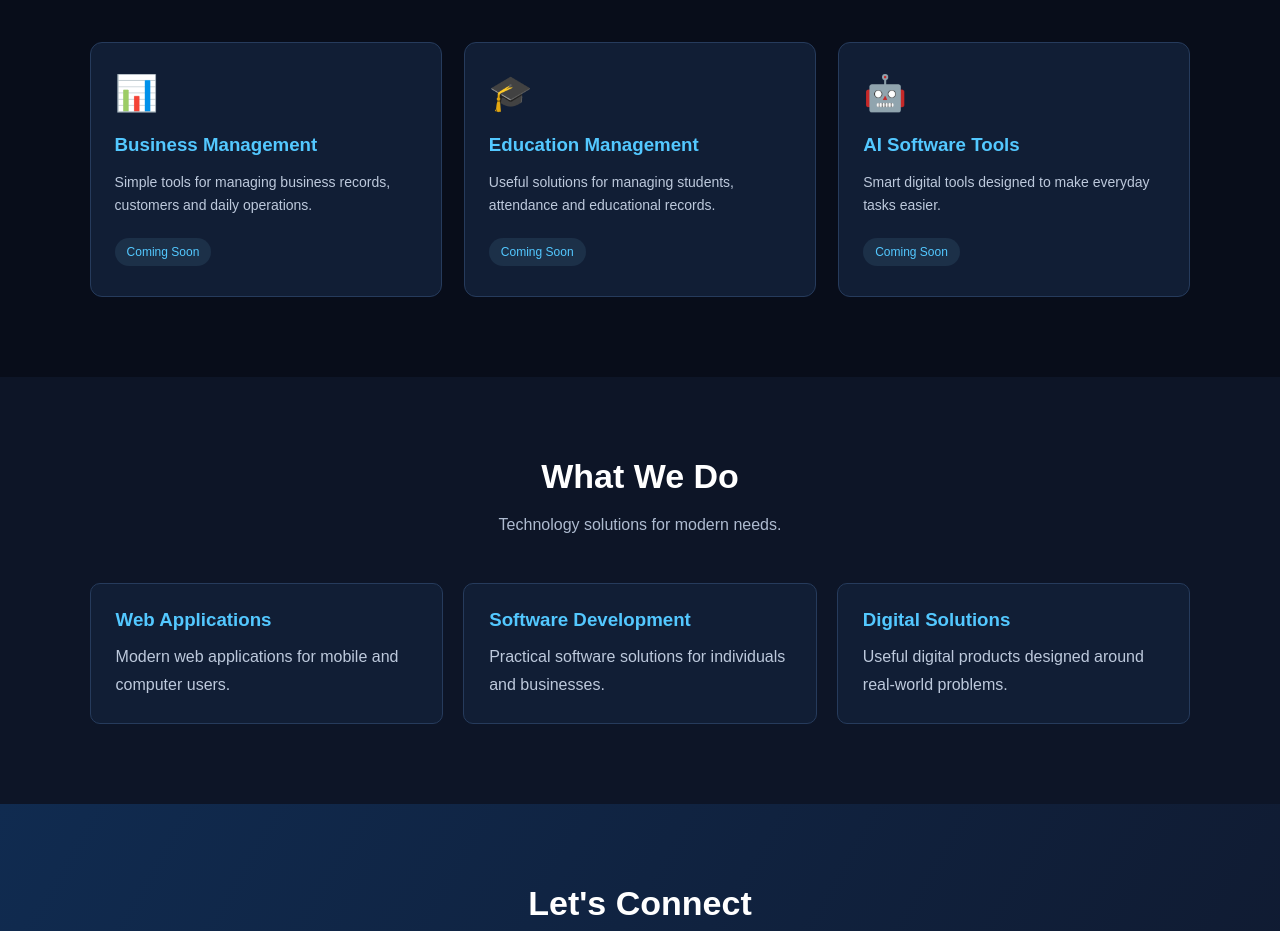
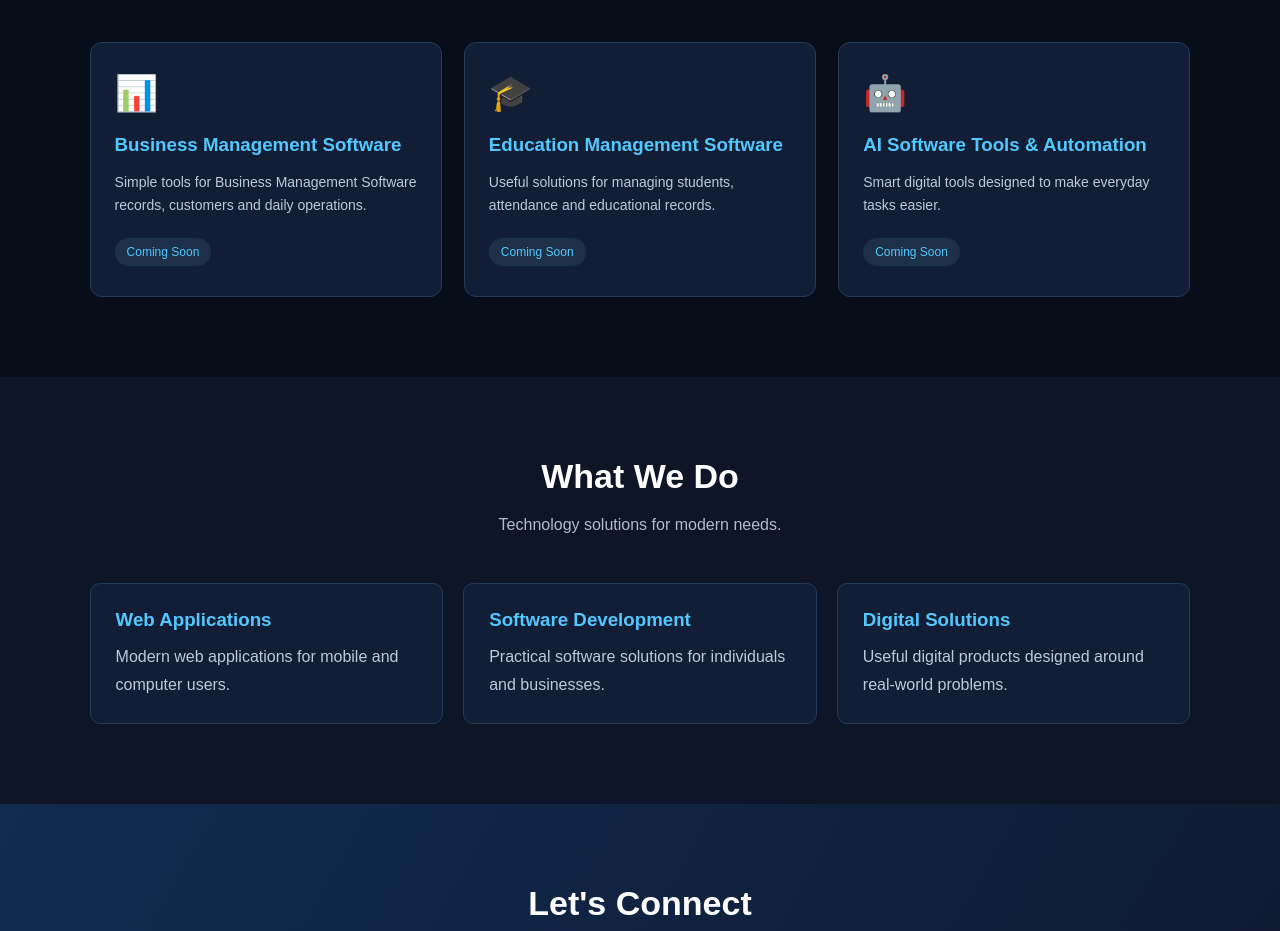
Before and after one commit to Sahil3989/tavoryxen-technologies, a plain HTML site: page index.html in a window 1280 px wide. Shown: the part 1180-2111 px from the top of the page. Drawn offline with Linux system fonts and the light colour scheme.

Commit message:
Enhance product titles for clarity
Updated product titles to be more descriptive.

```diff
--- a/index.html
+++ b/index.html
@@ -341,9 +341,9 @@ footer {
 
         <div class="card">
             <div class="card-icon">📊</div>
-            <h3>Business Management</h3>
+            <h3>Business Management Software</h3>
             <p>
-                Simple tools for managing business records,
+                Simple tools for Business Management Software records,
                 customers and daily operations.
             </p>
             <span class="status">Coming Soon</span>
@@ -351,7 +351,7 @@ footer {
 
         <div class="card">
             <div class="card-icon">🎓</div>
-            <h3>Education Management</h3>
+            <h3>Education Management Software</h3>
             <p>
                 Useful solutions for managing students,
                 attendance and educational records.
@@ -361,7 +361,7 @@ footer {
 
         <div class="card">
             <div class="card-icon">🤖</div>
-            <h3>AI Software Tools</h3>
+            <h3>AI Software Tools & Automation</h3>
             <p>
                 Smart digital tools designed to make
                 everyday tasks easier.
```
